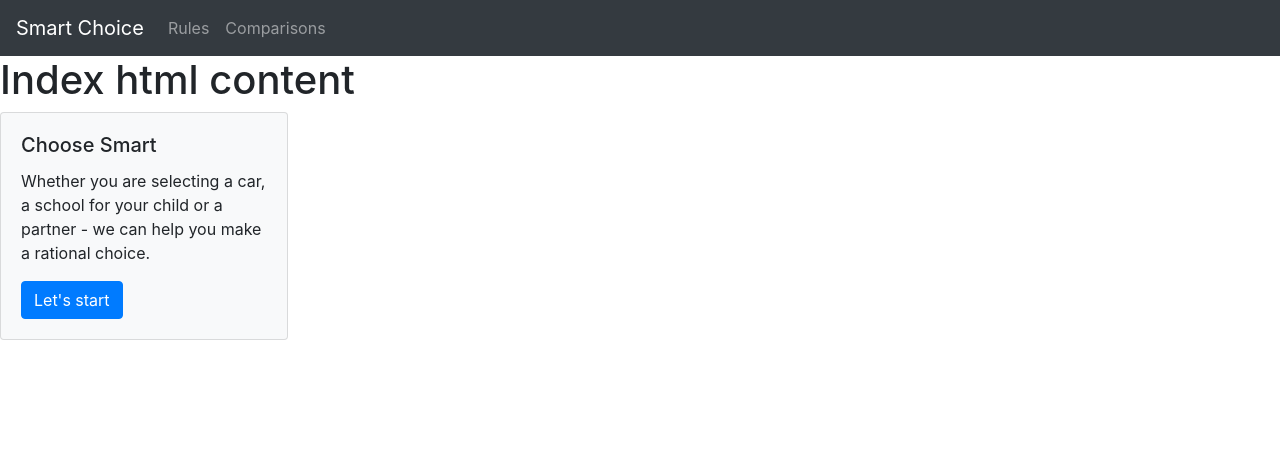
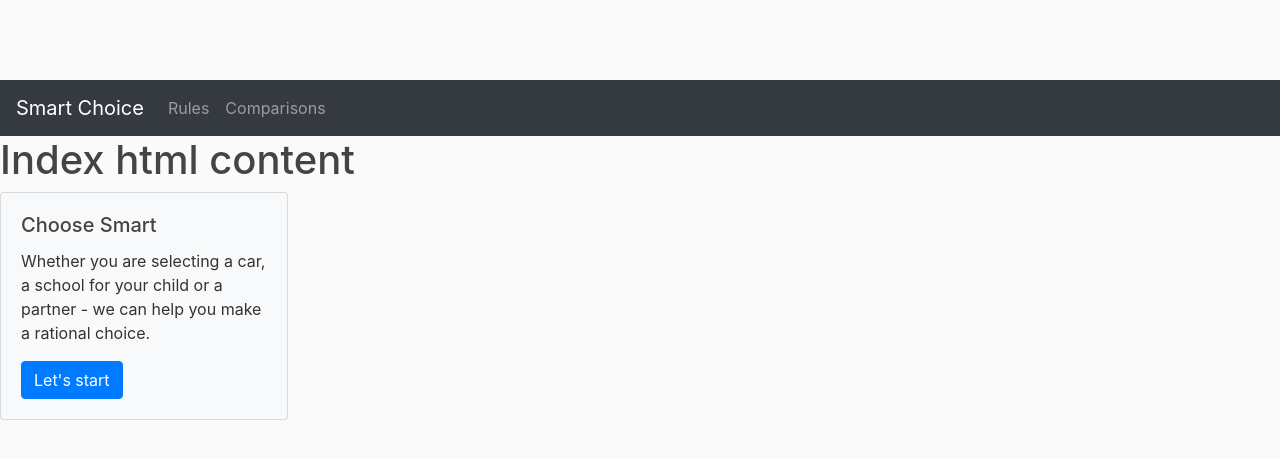
Before and after one commit to koleaby4/smart-choice, a Flask app: page / in a window 1280 px wide. Shown: the top 459 px of the page. Run offline with Flask 2, Linux system fonts and the light colour scheme; some libraries are stand-ins or nearby versions.

Commit message:
Add skeleton of styles.css

```diff
--- /dev/null
+++ b/static/styles.css
@@ -0,0 +1,30 @@
+body {
+  background: #fafafa;
+  color: #333333;
+  margin-top: 5rem;
+}
+
+h1,
+h2,
+h3,
+h4,
+h5,
+h6 {
+  color: #444444;
+}
+
+.bg-steel {
+  background-color: #5f788a;
+}
+
+.navbar-nav .nav-link {
+  color: #cbd5db;
+}
+
+.navbar-nav .nav-link:hover {
+  color: #ffffff;
+}
+
+.navbar-nav .nav-link.active {
+  font-weight: 500;
+}
--- a/templates/base.html
+++ b/templates/base.html
@@ -6,6 +6,7 @@
     <meta name="viewport" content="width=device-width, initial-scale=1.0">
     <meta http-equiv="X-UA-Compatible" content="ie=edge">
     <link rel="stylesheet" href="https://stackpath.bootstrapcdn.com/bootstrap/4.3.1/css/bootstrap.min.css">
+    <link rel="stylesheet" href="{{url_for('static', filename='styles.css')}}">
     <!-- need jquery here for dynamic content on templated pages -->
     <script src="https://code.jquery.com/jquery-3.3.1.slim.min.js"></script>
     <title>Smart Choice</title>
```
